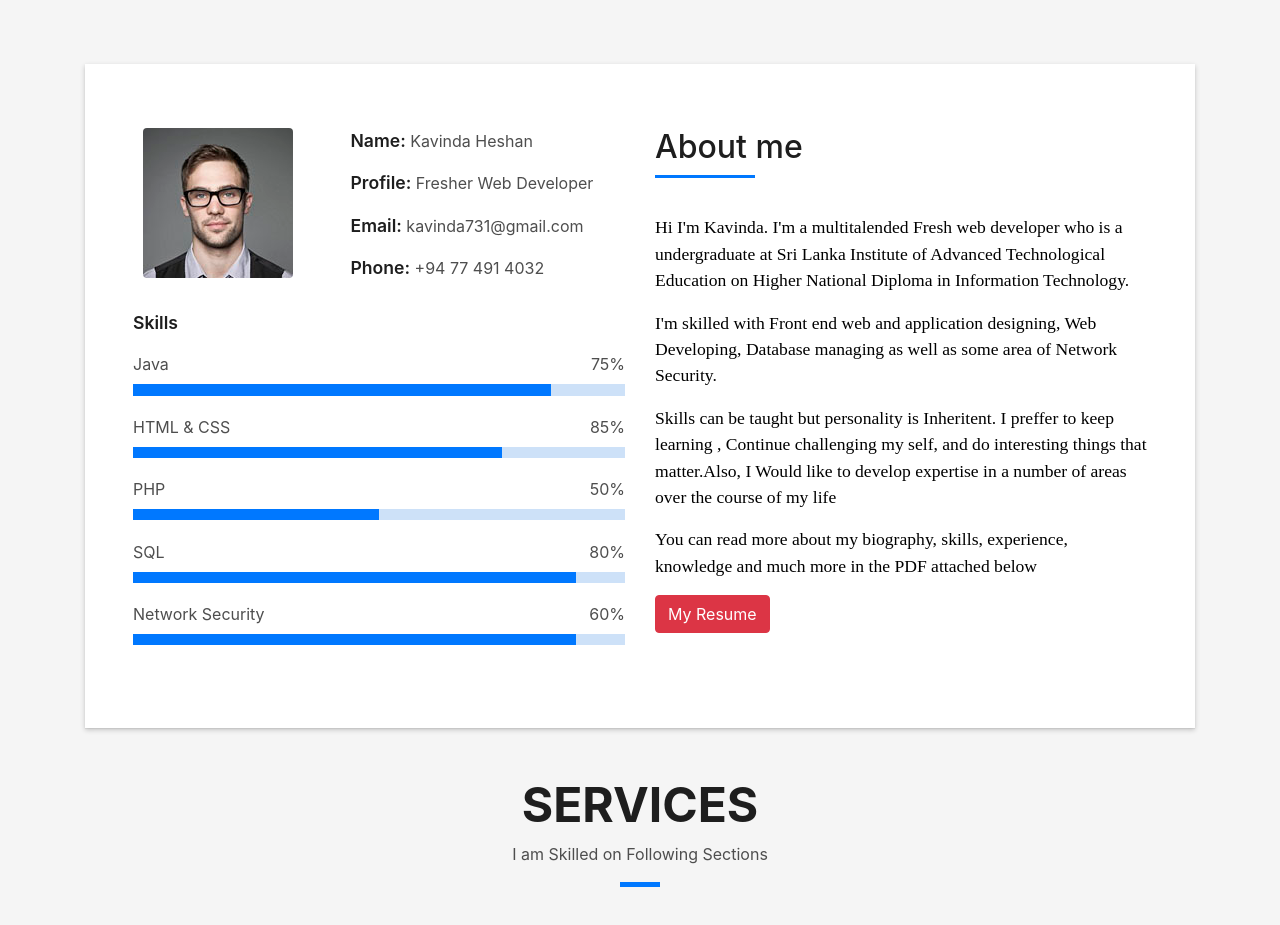
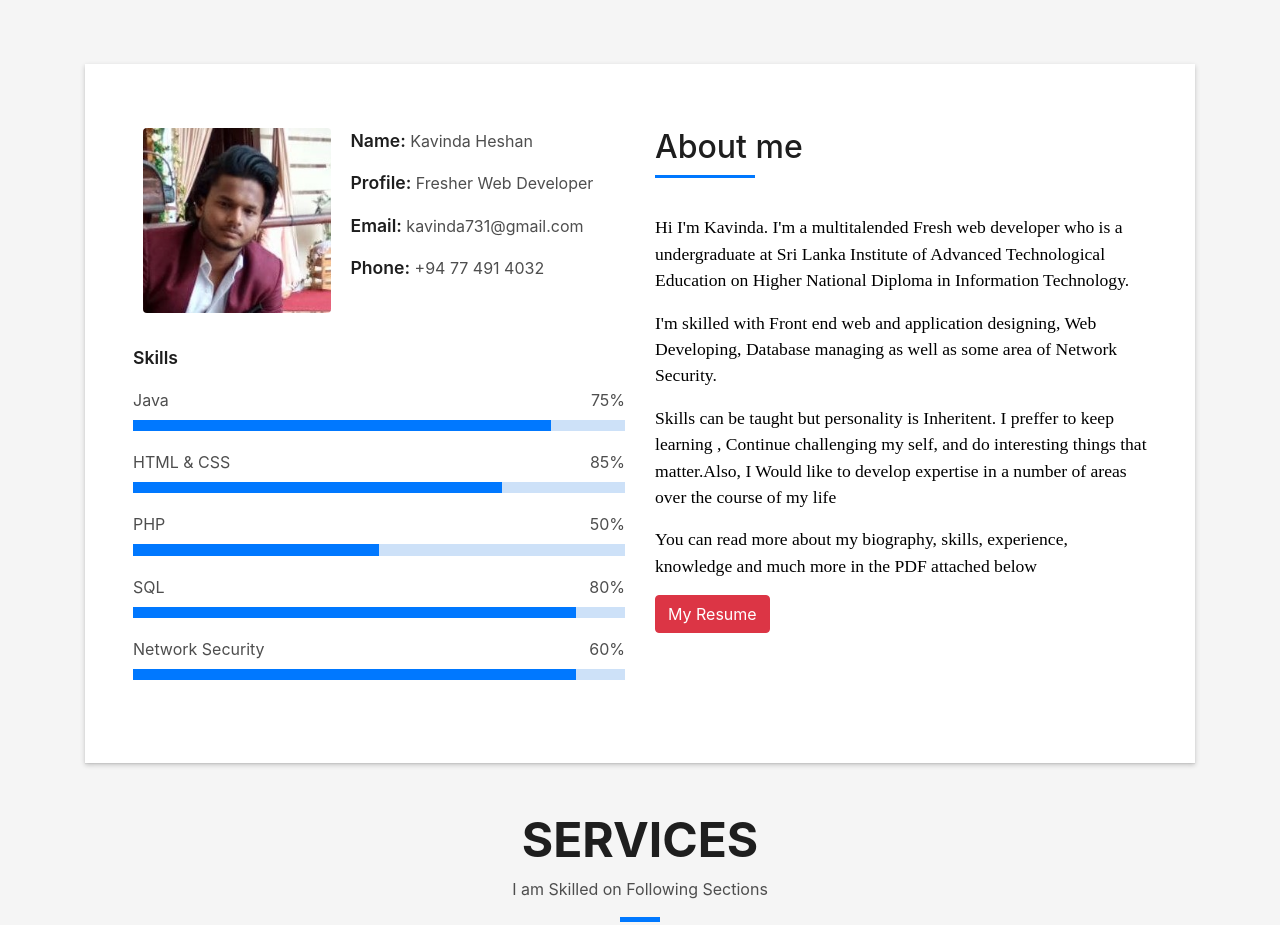
Before and after one commit to kavindaHG/kavindaHG.github.io, a plain HTML site: page index.html in a window 1280 px wide. Shown: the part 800-1725 px from the top of the page. Drawn offline with Linux system fonts and the light colour scheme; files whose address does not match are found by name.

Commit message:
Update index.html
changed about photo

```diff
--- a/index.html
+++ b/index.html
@@ -96,7 +96,7 @@
                 <div class="row">
                   <div class="col-sm-6 col-md-5">
                     <div class="about-img">
-                      <img src="img/testimonial-2.jpg" class="img-fluid rounded b-shadow-a" alt="">
+                      <img src="img/2.jpg" class="img-fluid rounded b-shadow-a" alt="">
                     </div>
                   </div>
                   <div class="col-sm-6 col-md-7">
```
